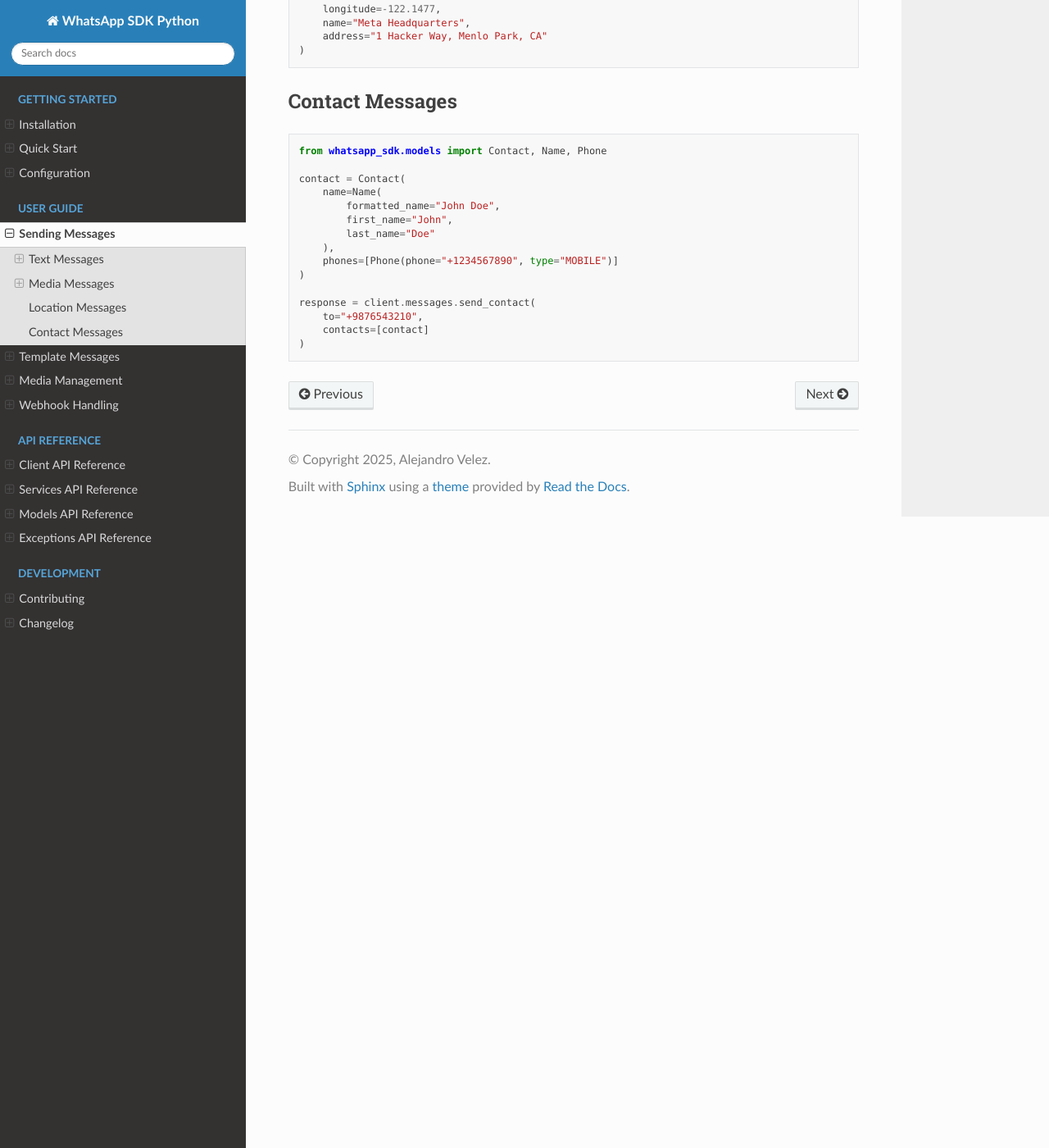
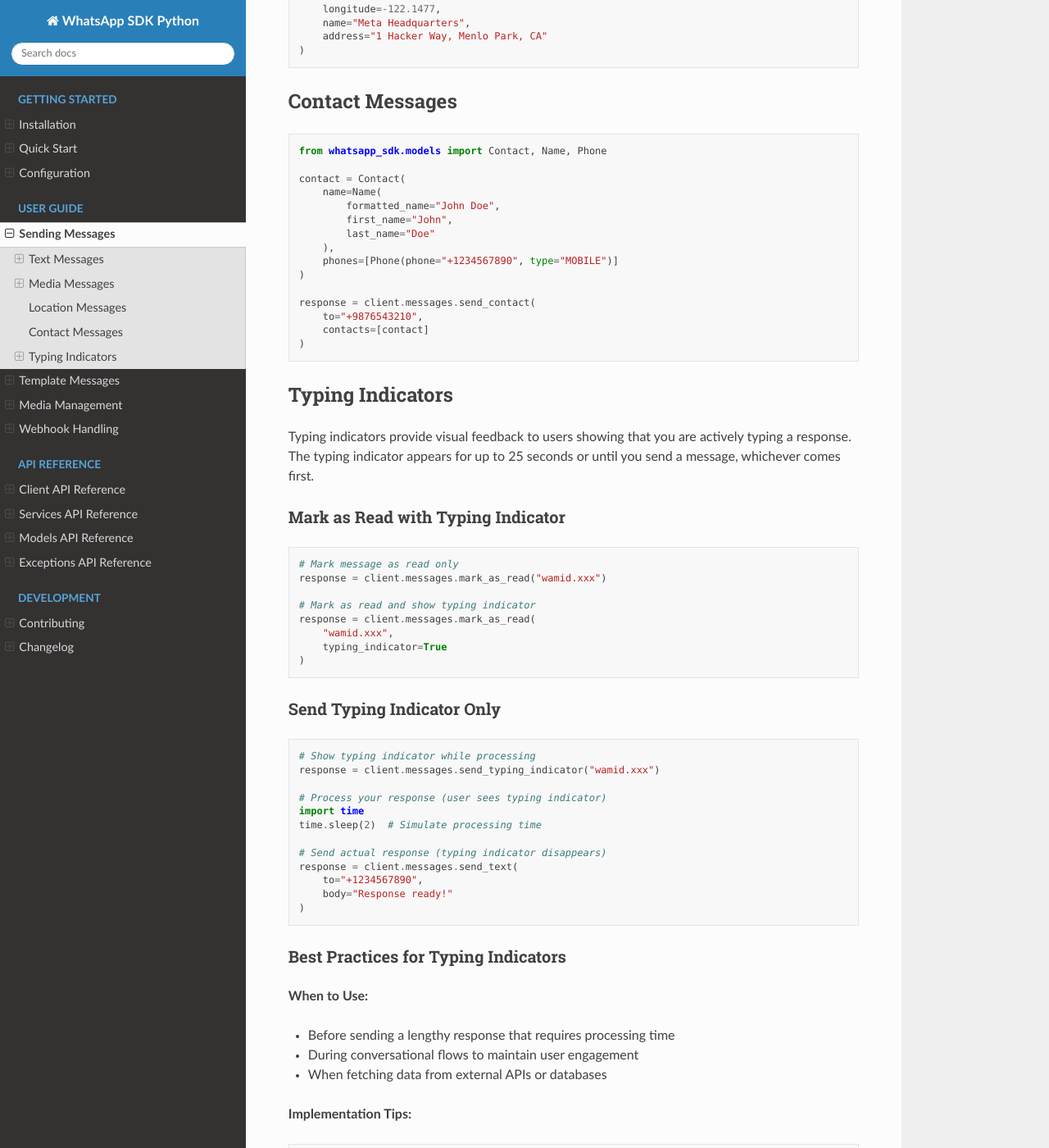
Before and after one commit to alejandrovelez243/whatsapp-sdk, a Sphinx documentation site: the page built from docs/usage/messages.rst, in a window 1280 px wide and 1400 px high, scrolled down 1658 px. Shown: the whole window at 82% size. Built offline with Sphinx 7.4.7 and the Read the Docs theme 3.1.0, drawn with Linux system fonts in a browser that asks for light colours; some of the changed text lies outside the part shown.

Commit message:
Adds typing indicator support to messaging service and docs
Introduces typing indicator functionality enabling visual feedback during message processing.

Updates message service to support marking messages as read with an optional typing indicator and adds a dedicated method to send typing status. Enhances contact message serialization for nested contact models.

Expands documentation with detailed usage, examples, and best practices for typing indicators to improve user experience.

Extensively enhances unit tests covering typing indicators, message sending, phone number formatting, and error handling to ensure robustness.

Removes outdated tests and replaces with comprehensive suite reflecting new and existing message features.

```diff
--- a/docs/usage/messages.rst
+++ b/docs/usage/messages.rst
@@ -115,3 +115,73 @@ Contact Messages
         to="+9876543210",
         contacts=[contact]
     )
+
+Typing Indicators
+-----------------
+
+Typing indicators provide visual feedback to users showing that you are actively typing a response. The typing indicator appears for up to 25 seconds or until you send a message, whichever comes first.
+
+Mark as Read with Typing Indicator
+~~~~~~~~~~~~~~~~~~~~~~~~~~~~~~~~~~
+
+.. code-block:: python
+
+    # Mark message as read only
+    response = client.messages.mark_as_read("wamid.xxx")
+
+    # Mark as read and show typing indicator
+    response = client.messages.mark_as_read(
+        "wamid.xxx",
+        typing_indicator=True
+    )
+
+Send Typing Indicator Only
+~~~~~~~~~~~~~~~~~~~~~~~~~~
+
+.. code-block:: python
+
+    # Show typing indicator while processing
+    response = client.messages.send_typing_indicator("wamid.xxx")
+
+    # Process your response (user sees typing indicator)
+    import time
+    time.sleep(2)  # Simulate processing time
+
+    # Send actual response (typing indicator disappears)
+    response = client.messages.send_text(
+        to="+1234567890",
+        body="Response ready!"
+    )
+
+Best Practices for Typing Indicators
+~~~~~~~~~~~~~~~~~~~~~~~~~~~~~~~~~~~~
+
+**When to Use:**
+
+- Before sending a lengthy response that requires processing time
+- During conversational flows to maintain user engagement
+- When fetching data from external APIs or databases
+
+**Implementation Tips:**
+
+.. code-block:: python
+
+    def handle_complex_query(message_id: str, user_phone: str, query: str):
+        # Show typing indicator immediately
+        client.messages.send_typing_indicator(message_id)
+
+        # Process complex query
+        result = process_complex_query(query)
+
+        # Send response (typing indicator automatically disappears)
+        client.messages.send_text(
+            to=user_phone,
+            body=f"Here's your answer: {result}"
+        )
+
+**Important Notes:**
+
+- Typing indicators last up to 25 seconds maximum
+- Sending any message will immediately clear the typing indicator
+- Use sparingly to avoid creating a poor user experience
+- Don't use for very quick responses (under 1-2 seconds)
```
Also changed, not shown: README.md (+7 -0 lines), 2 other files.
